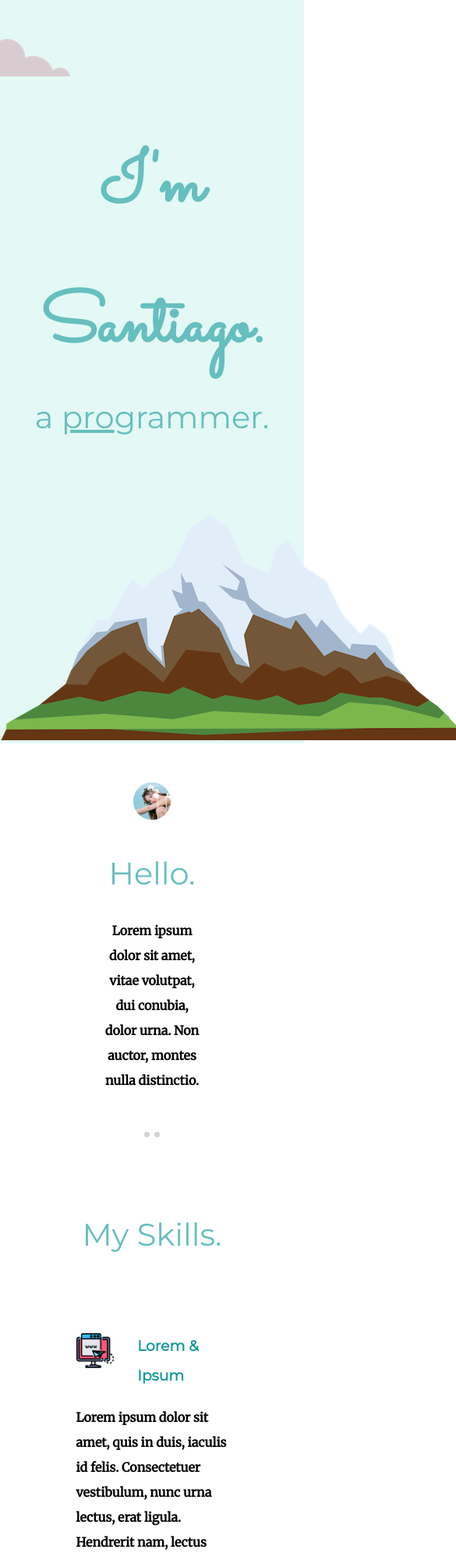
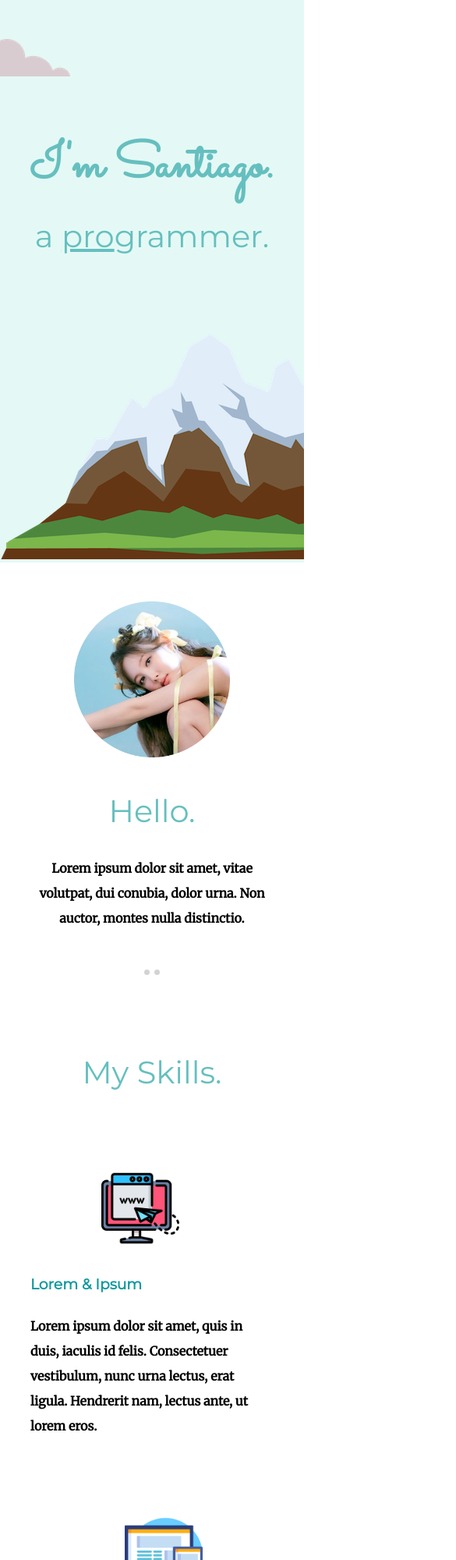
Before and after one commit to santorar/cv, a plain HTML site: page index.html in a window 390 px wide. Shown: the top 2000 px of the page at 78% size, 585 px wide, since content can reach past the window. Drawn offline with Linux system fonts and the light colour scheme.

Commit message:
Add resonsive desing

```diff
--- a/css/styles.css
+++ b/css/styles.css
@@ -44,7 +44,7 @@ p{
     text-decoration: underline;
 }
 .profile-img{
-    width:35%;
+    width:200px;
     margin-bottom: 40px;
 }
 .profile{
@@ -55,6 +55,7 @@ p{
     padding-top: 100px;
     background-color: #E4F9F5;
     position: relative;
+    overflow:hidden;
 }
 .cloud{
     position: absolute;
@@ -139,3 +140,40 @@ p{
 .bottom-container p{
     margin-top: 40px;
 }
+
+@media (max-width: 850px) and (min-width: 541px){
+    .profile{
+        width:50%;
+    }
+    .profile-img{
+        width:180px;
+    }
+.mountain{
+    width: 100%;
+}
+}
+@media (max-width: 540px){
+    .profile{
+        width:80%;
+    }
+    .profile-img{
+        width:200px;
+    }
+.image-chill , .image-web{
+    float: none;
+    width:100px;
+}
+.skill-row{
+    width:80%;
+    text-align: center;
+}
+.skill-row p, .skill-row h3{
+    text-align: left;
+}
+h1{
+    font-size: 4rem;;
+}
+.mountain{
+    width: 100%;
+}
+}
```
